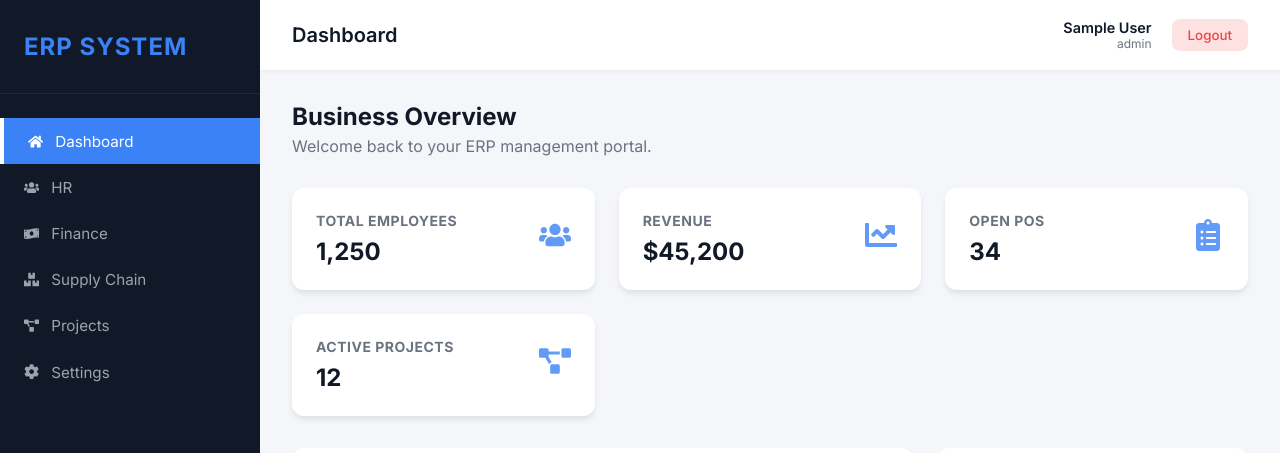
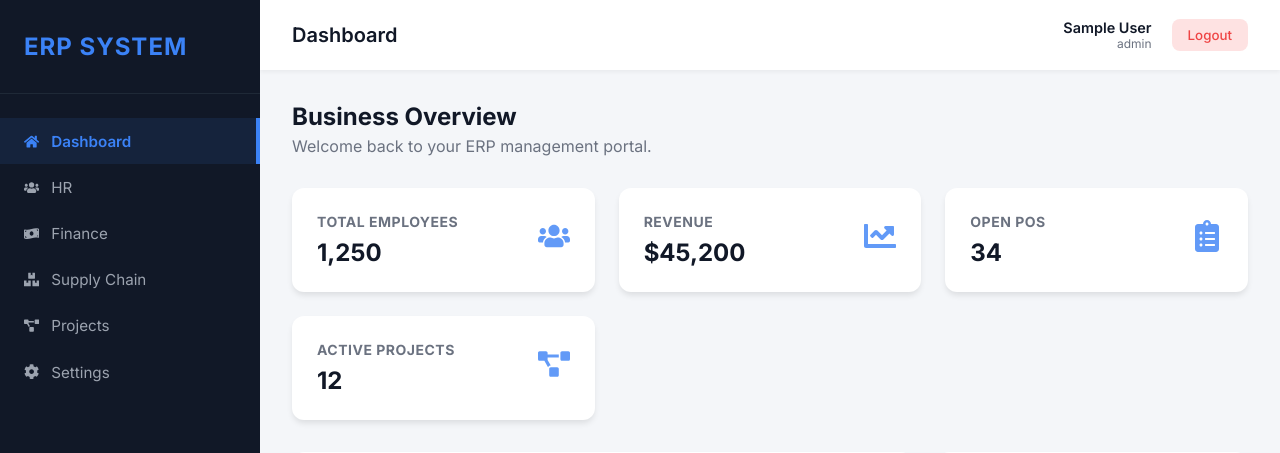
Before and after one commit to Madhu2003smita/business-erp-system, a React app in the folder frontend/: page /dashboard in a window 1280 px wide. Shown: the top 453 px of the page. Built offline with nearby package versions, Linux system fonts and the light colour scheme; no server answers; sample sign-in values are in the browser's storage; the HTML template or start-up script is replaced by a standard one.

Commit message:
style: enhance dashboard UI with glowing stat cards and sidebar

```diff
--- a/frontend/src/shared/styles/sidebar.css
+++ b/frontend/src/shared/styles/sidebar.css
@@ -53,9 +53,10 @@
 }
 
 .sidebar-link.active {
-  background-color: #3b82f6;
-  color: #ffffff;
-  border-left: 4px solid #ffffff;
+ background: rgba(59, 130, 246, 0.1); /* Very light blue background */
+  color: #3b82f6;
+  border-right: 4px solid #3b82f6; /* A "marker" on the side */
+  font-weight: 600;
 }
 
 @media (max-width: 768px) {
--- a/frontend/src/shared/styles/statcard.css
+++ b/frontend/src/shared/styles/statcard.css
@@ -1,16 +1,24 @@
 .stat-card {
-  background: #ffffff;
+ background: #ffffff;
   padding: 1.5rem;
   border-radius: 12px;
   display: flex;
   justify-content: space-between;
   align-items: center;
+  /* Your existing shadow for the "flat" state */
   box-shadow: 0 4px 6px -1px rgba(0, 0, 0, 0.1);
-  transition: transform 0.2s ease;
+  /* Added 'box-shadow' to the transition so the glow fades in smoothly */
+  transition: transform 0.3s ease, box-shadow 0.3s ease, border-color 0.3s ease;
+  border: 1px solid transparent;
 }
 
 .stat-card:hover {
   transform: translateY(-5px);
+  border-color: rgba(59, 130, 246, 0.5); /* Soft blue border */
+
+  /* The Glowing Blue Shadow */
+  box-shadow: 0 10px 20px rgba(59, 130, 246, 0.3),
+              0 6px 6px rgba(59, 130, 246, 0.2);
 }
 
 .stat-card-info h3 {
```
